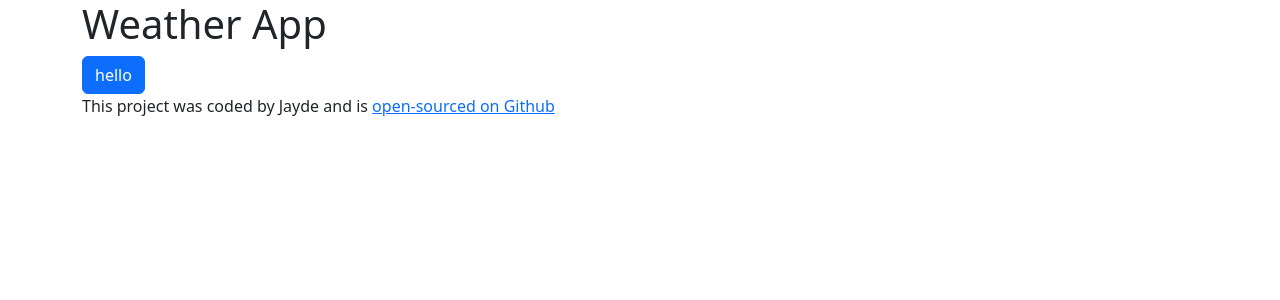
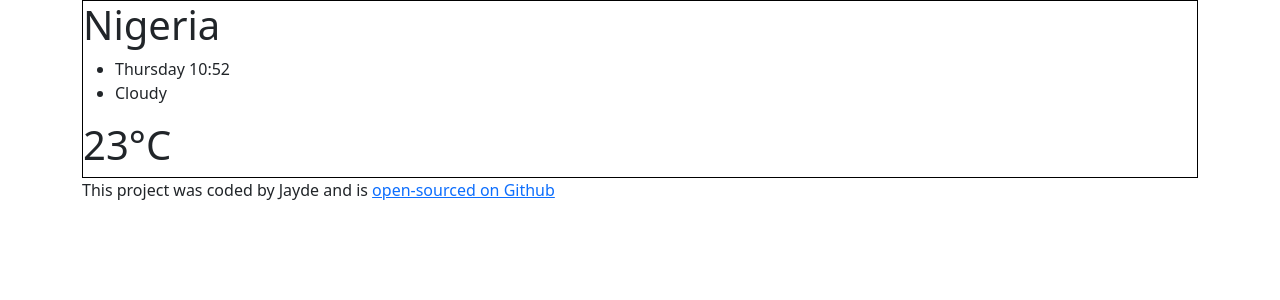
Before and after one commit to olamidej85/jayde-final-project, a React (Vite) app in the folder my-final-project/: page / in a window 1280 px wide. Shown: the top 300 px of the page. Built offline with nearby package versions, Linux system fonts and the light colour scheme.

Commit message:
Added weather.jsx

```diff
--- a/my-final-project/src/App.jsx
+++ b/my-final-project/src/App.jsx
@@ -1,11 +1,12 @@
 import React from "react";
 import "./App.css";
+import Weather from './weather.jsx';
 
 export default function App() {
   return <div className="App">
   <div className="container">
-  <h1>Weather App</h1>
-  <button className="btn btn-primary">hello</button>
+
+  <Weather />
   <footer>
     This project was coded by Jayde and is {""}
     <a href="https://github.com/olamidej85/jayde-final-project" target="_blank">
--- /dev/null
+++ b/my-final-project/src/Weather.css
@@ -0,0 +1,3 @@
+.weather{
+    border: 1px solid #000000;
+}
--- a/my-final-project/src/main.jsx
+++ b/my-final-project/src/main.jsx
@@ -1,11 +1,13 @@
 import React from 'react'
 import ReactDOM from 'react-dom/client'
 import App from './App.jsx'
+
 import "bootstrap/dist/css/bootstrap.min.css";
 import './index.css'
 
 ReactDOM.createRoot(document.getElementById('root')).render(
   <React.StrictMode>
     <App />
+
   </React.StrictMode>,
 )
--- /dev/null
+++ b/my-final-project/src/weather.jsx
@@ -0,0 +1,15 @@
+import React from "react";
+import "./Weather.css";
+
+
+export default function weather() {
+    return <div className="weather">
+        <h1>Nigeria</h1>
+        <ul>
+            <li>Thursday 10:52</li>
+            <li>Cloudy</li>
+        </ul>
+            <h1>23°C</h1>
+
+    </div>;
+}
```
